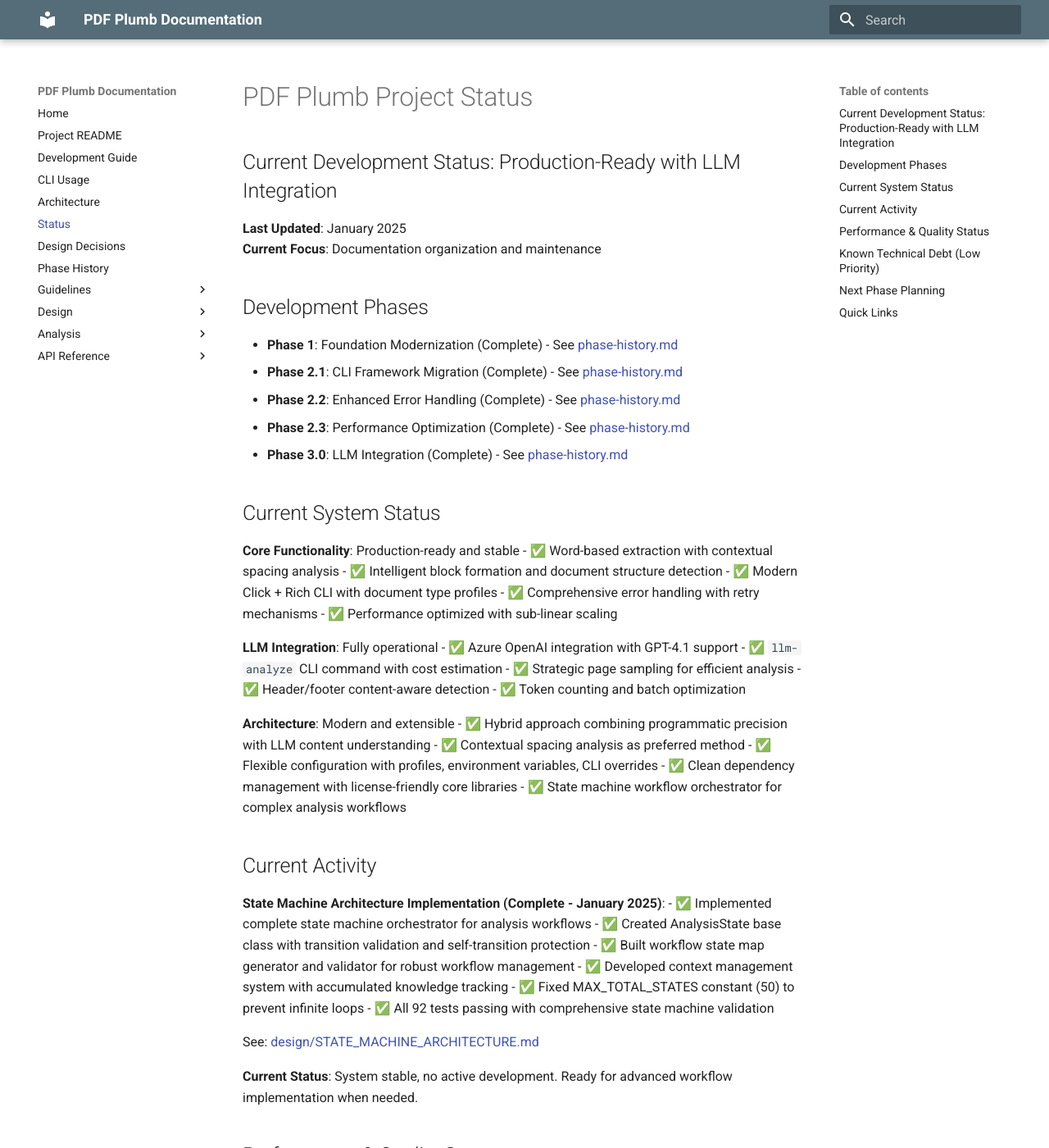
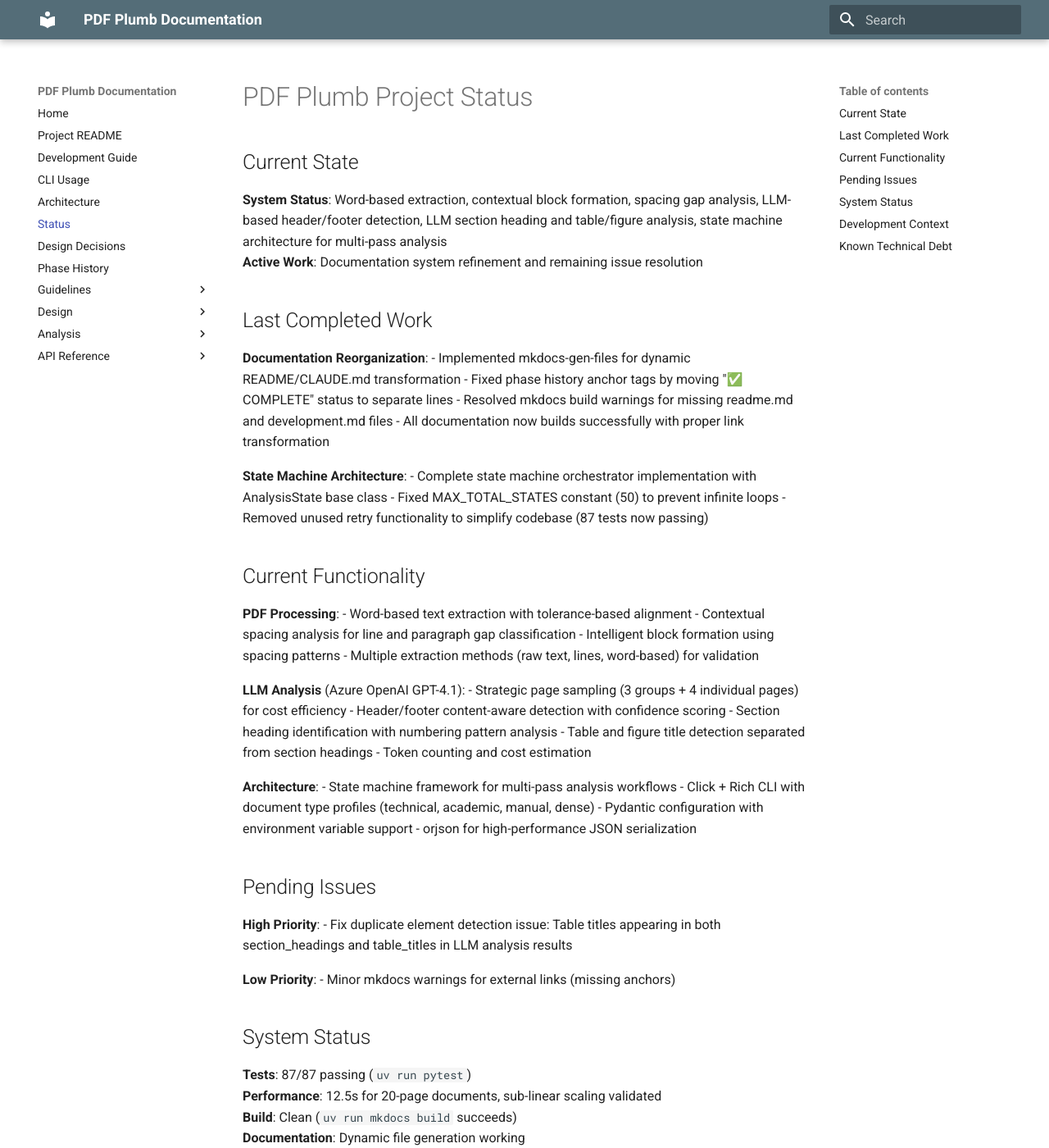
Before and after one commit to marvinmednick/pdf_plumber_util, an MkDocs documentation site: the page built from docs/status.md, in a window 1280 px wide and 1400 px high. Shown: the whole window at 82% size. Built offline with MkDocs 1.6.1 and Material for MkDocs 9.7.7, drawn with Linux system fonts in a browser that asks for light colours; some of the changed text lies outside the part shown.

Commit message:
Implement dynamic documentation generation and improve project status
- Replace mkdocs-include-markdown-plugin with mkdocs-gen-files for better control
- Create dynamic generation scripts for README.md and CLAUDE.md transformation
- Fix phase history anchor tags by moving checkmarks to separate lines
- Rewrite STATUS.md to focus on actual project state and pending issues
- Add comprehensive documentation development section to CLI usage guide
- Remove promotional language and replace with specific functionality lists
- Document mkdocs-gen-files implementation process for future reference

Dynamic file generation preserves original files while providing correct links
in documentation site, solving 404 errors and cross-reference issues.

🤖 Generated with [Claude Code](https://claude.ai/code)

Co-Authored-By: Claude <noreply@anthropic.com>

```diff
--- a/docs/status.md
+++ b/docs/status.md
@@ -1,78 +1,70 @@
 # PDF Plumb Project Status
 
-## Current Development Status: Production-Ready with LLM Integration
+## Current State
 
-**Last Updated**: January 2025
-**Current Focus**: Documentation organization and maintenance
+**System Status**: Word-based extraction, contextual block formation, spacing gap analysis, LLM-based header/footer detection, LLM section heading and table/figure analysis, state machine architecture for multi-pass analysis
+**Active Work**: Documentation system refinement and remaining issue resolution
 
-## Development Phases
+## Last Completed Work
 
-- **Phase 1**: Foundation Modernization (Complete) - See [phase-history.md](phase-history.md#phase-1-foundation-modernization)
-- **Phase 2.1**: CLI Framework Migration (Complete) - See [phase-history.md](phase-history.md#phase-21-cli-framework-migration)
-- **Phase 2.2**: Enhanced Error Handling (Complete) - See [phase-history.md](phase-history.md#phase-22-enhanced-error-handling)
-- **Phase 2.3**: Performance Optimization (Complete) - See [phase-history.md](phase-history.md#phase-23-performance-optimization)
-- **Phase 3.0**: LLM Integration (Complete) - See [phase-history.md](phase-history.md#phase-30-llm-integration)
+**Documentation Reorganization**:
+- Implemented mkdocs-gen-files for dynamic README/CLAUDE.md transformation
+- Fixed phase history anchor tags by moving "✅ COMPLETE" status to separate lines
+- Resolved mkdocs build warnings for missing readme.md and development.md files
+- All documentation now builds successfully with proper link transformation
 
-## Current System Status
+**State Machine Architecture**:
+- Complete state machine orchestrator implementation with AnalysisState base class
+- Fixed MAX_TOTAL_STATES constant (50) to prevent infinite loops
+- Removed unused retry functionality to simplify codebase (87 tests now passing)
 
-**Core Functionality**: Production-ready and stable
-- ✅ Word-based extraction with contextual spacing analysis
-- ✅ Intelligent block formation and document structure detection
-- ✅ Modern Click + Rich CLI with document type profiles
-- ✅ Comprehensive error handling with retry mechanisms
-- ✅ Performance optimized with sub-linear scaling
+## Current Functionality
 
-**LLM Integration**: Fully operational
-- ✅ Azure OpenAI integration with GPT-4.1 support
-- ✅ `llm-analyze` CLI command with cost estimation
-- ✅ Strategic page sampling for efficient analysis
-- ✅ Header/footer content-aware detection
-- ✅ Token counting and batch optimization
+**PDF Processing**:
+- Word-based text extraction with tolerance-based alignment
+- Contextual spacing analysis for line and paragraph gap classification
+- Intelligent block formation using spacing patterns
+- Multiple extraction methods (raw text, lines, word-based) for validation
 
-**Architecture**: Modern and extensible
-- ✅ Hybrid approach combining programmatic precision with LLM content understanding
-- ✅ Contextual spacing analysis as preferred method
-- ✅ Flexible configuration with profiles, environment variables, CLI overrides
-- ✅ Clean dependency management with license-friendly core libraries
-- ✅ State machine workflow orchestrator for complex analysis workflows
+**LLM Analysis** (Azure OpenAI GPT-4.1):
+- Strategic page sampling (3 groups + 4 individual pages) for cost efficiency
+- Header/footer content-aware detection with confidence scoring
+- Section heading identification with numbering pattern analysis
+- Table and figure title detection separated from section headings
+- Token counting and cost estimation
 
-## Current Activity
+**Architecture**:
+- State machine framework for multi-pass analysis workflows
+- Click + Rich CLI with document type profiles (technical, academic, manual, dense)
+- Pydantic configuration with environment variable support
+- orjson for high-performance JSON serialization
 
-**State Machine Architecture Implementation (Complete - January 2025)**:
-- ✅ Implemented complete state machine orchestrator for analysis workflows
-- ✅ Created AnalysisState base class with transition validation and self-transition protection
-- ✅ Built workflow state map generator and validator for robust workflow management
-- ✅ Developed context management system with accumulated knowledge tracking
-- ✅ Fixed MAX_TOTAL_STATES constant (50) to prevent infinite loops
-- ✅ All 92 tests passing with comprehensive state machine validation
+## Pending Issues
 
-See: [design/STATE_MACHINE_ARCHITECTURE.md](design/STATE_MACHINE_ARCHITECTURE.md)
+**High Priority**:
+- Fix duplicate element detection issue: Table titles appearing in both section_headings and table_titles in LLM analysis results
 
-**Current Status**: System stable, no active development. Ready for advanced workflow implementation when needed.
+**Low Priority**:
+- Minor mkdocs warnings for external links (missing anchors)
 
-## Performance & Quality Status
+## System Status
 
+**Tests**: 87/87 passing (`uv run pytest`)
 **Performance**: 12.5s for 20-page documents, sub-linear scaling validated
-**Testing**: 92 passing tests with comprehensive error handling and state machine coverage
-**Code Quality**: Well-structured, documented, maintainable codebase
-**Usability**: Professional CLI experience with Rich console integration
+**Build**: Clean (`uv run mkdocs build` succeeds)
+**Documentation**: Dynamic file generation working
 
-## Known Technical Debt (Low Priority)
+## Development Context
 
-- Traditional header/footer method removal (contextual method validated as preferred)
+**Completed Phases**: See [phase-history.md](phase-history.md)
+- Foundation Modernization
+- CLI Framework Migration
+- Enhanced Error Handling
+- Performance Optimization
+- LLM Integration
+
+## Known Technical Debt
+
+- Traditional header/footer detection method (contextual method is preferred)
 - PyMuPDF dependency isolation (visualization only, development use)
-- Extraction method comparison cleanup (consider removing from production pipeline)
-
-## Next Phase Planning
-
-**Status**: No immediate development planned
-**Trigger Conditions**: New requirements, user feedback, or performance needs
-**Potential Areas**: API interface, additional LLM providers, advanced visualization features
-
-## Quick Links
-
-- **User Guide**: [cli-usage.md](cli-usage.md) - Complete command reference
-- **Architecture**: [architecture.md](architecture.md) - System design overview
-- **Design Decisions**: [design-decisions.md](design-decisions.md) - Key architectural choices
-- **Development**: [CLAUDE.md](../CLAUDE.md) - Documentation navigation
-- **Phase History**: [phase-history.md](phase-history.md) - Detailed development history
+- Extraction method comparison in production pipeline (consider removal)
--- a/mkdocs.yml
+++ b/mkdocs.yml
@@ -14,7 +14,10 @@ theme:
 
 plugins:
   - search
-  - include-markdown
+  - gen-files:
+      scripts:
+        - scripts/docs/generate_readme.py
+        - scripts/docs/generate_development.py
   - mkdocstrings:
       handlers:
         python:
--- a/pyproject.toml
+++ b/pyproject.toml
@@ -16,7 +16,7 @@ dependencies = [
     "tiktoken>=0.9.0",
     "openai>=1.0.0",
     "python-dotenv>=1.0.0",
-    "mkdocs-include-markdown-plugin>=7.1.6",
+    "mkdocs-gen-files>=0.5.0",
 ]
 
 [project.optional-dependencies]
```
Also changed, not shown: docs/cli-usage.md (+29 -0 lines), docs/development.md (deleted, +0 -1 lines), docs/phase-history.md (+10 -5 lines), docs/readme.md (deleted, +0 -1 lines), scripts/docs/generate_development.py (added, +69 -0 lines), scripts/docs/generate_readme.py (added, +55 -0 lines), 1 other file.
